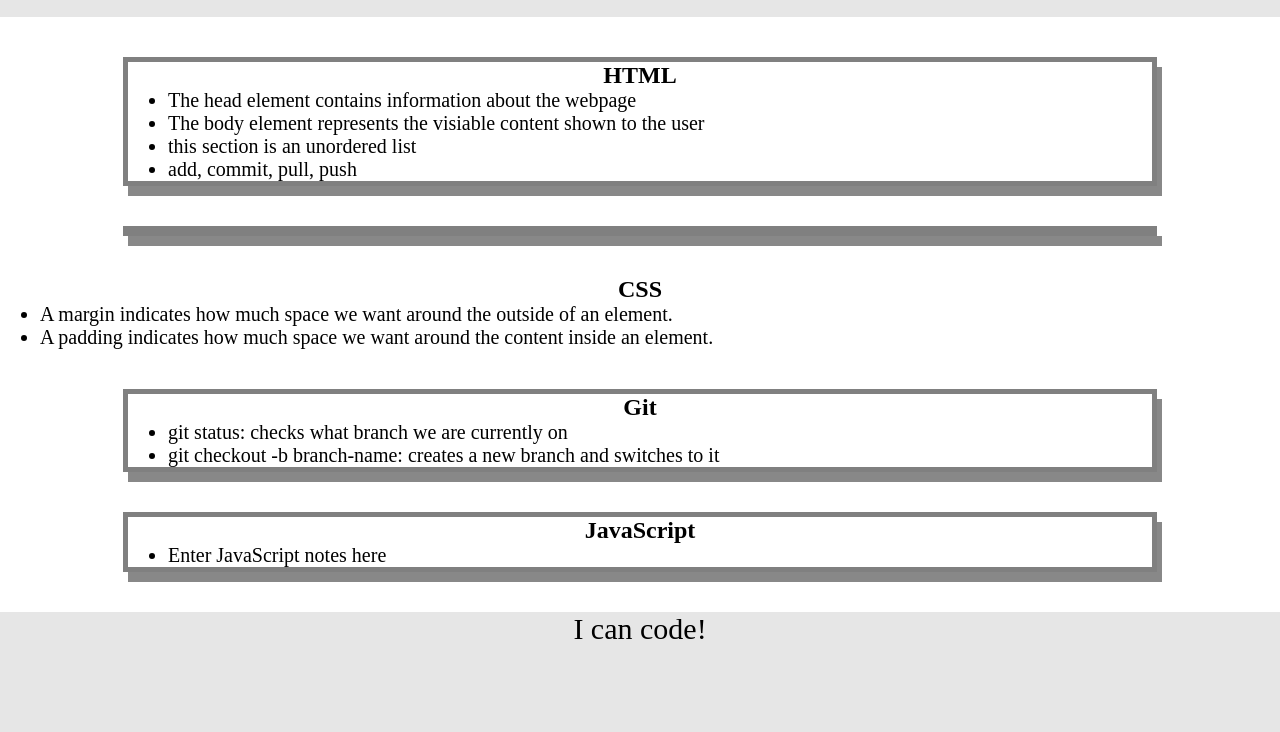
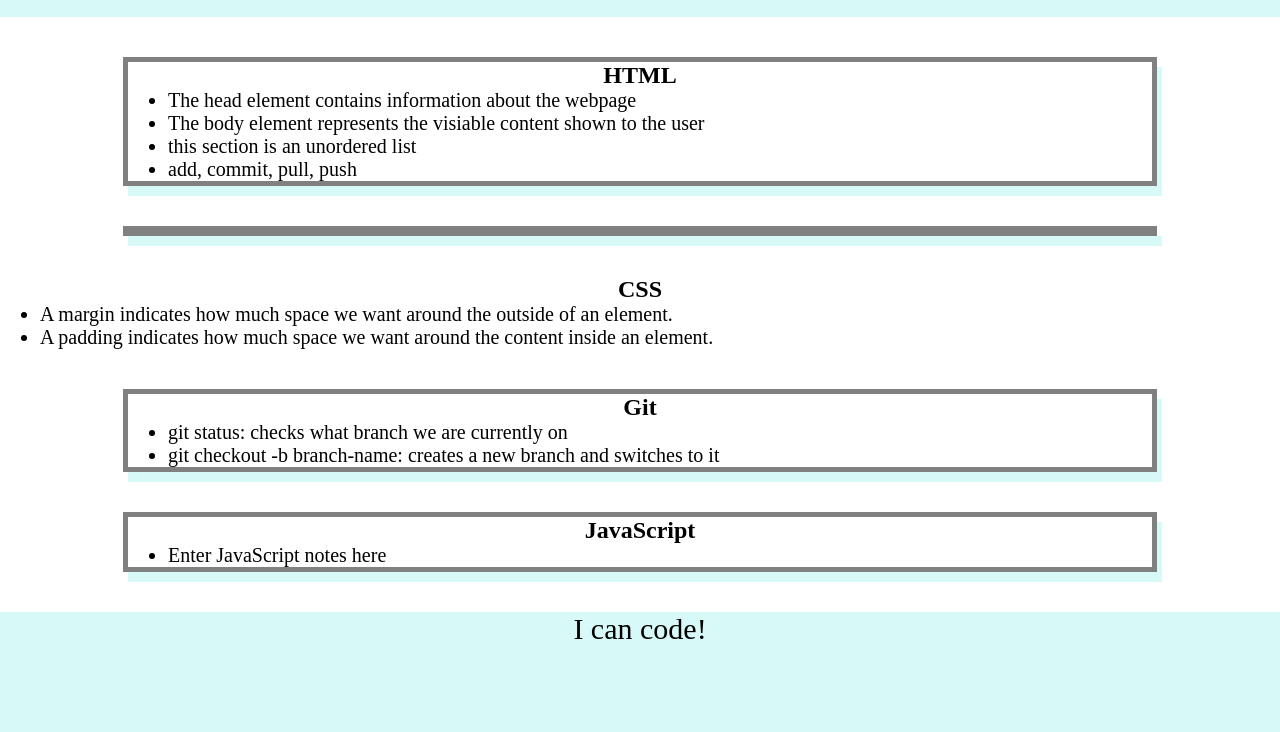
Before and after one commit to chicalauren/prework-study-guide, a plain HTML site: page index.html in a window 1280 px wide. Shown: the part 103-835 px from the top of the page. Drawn offline with Linux system fonts and the light colour scheme.

Commit message:
Update style.css

```diff
--- a/assets/style.css
+++ b/assets/style.css
@@ -6,8 +6,8 @@ header,
 footer {
     width: 100%;
     height: 120px;
-    background-color:  hsl(0, 0%, 90%);transition: background-color 300ms
-    color: white;
+    background-color: #d7f9f8;
+    color: black;
 }
 h1,
 h2 {
@@ -32,5 +32,5 @@ p {
     width: 80%;
     margin: 40px auto;
     border: 5px solid gray;
-    box-shadow: 5px 10px #888888;
+    box-shadow: 5px 10px #d7f9f8;
   }
```
